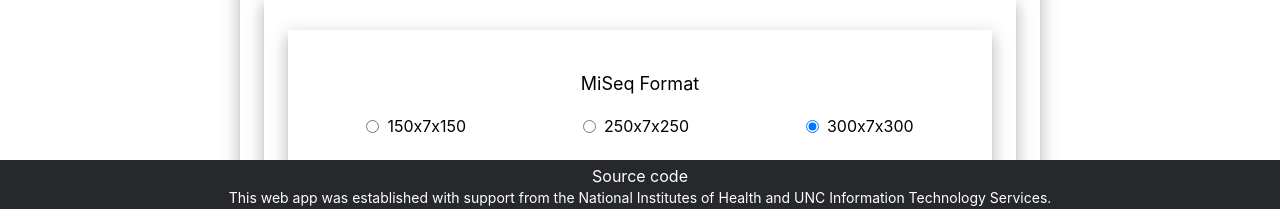
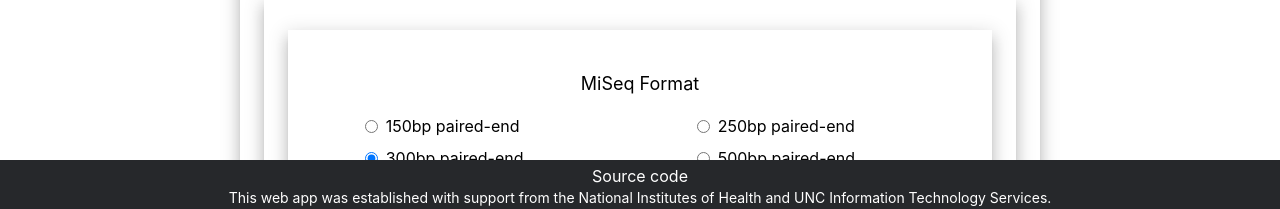
Before and after one commit to clarkmu/primer-id, a Next.js app: page /tcs in a window 1280 px wide. Shown: the part 588-797 px from the top of the page. Built offline with nearby package versions, Linux system fonts and the light colour scheme; no server answers.

Commit message:
TCS frontend - add platform format , update error rate to Slider

```diff
--- a/src/components/TCSDR/TCS/GlobalSettings.tsx
+++ b/src/components/TCSDR/TCS/GlobalSettings.tsx
@@ -2,7 +2,7 @@
 import PLATFORM_FORMATS from "@/utils/constants/PLATFORM_FORMATS";
 import RadioGroup from "@/components/form/RadioGroup";
 import Paper from "@/components/form/Paper";
-import Input from "@/components/form/Input";
+import Slider from "@/components/form/Slider";
 import { useTCS } from "@/contexts/TCSContext";
 
 export default function GlobalSettings() {
@@ -13,31 +13,36 @@
 
   return (
     <Paper>
-      <div className="flex flex-col gap-8 text-center items-center mb-4 my-2">
+      <div className="flex flex-col gap-12 text-center items-center mb-4 my-2">
         <RadioGroup
           direction="row"
+          wrap
+          wrapClassName="basis-1/3 min-w-[180px]"
           label="MiSeq Format"
           value={platformFormat}
           onChange={(e) =>
             setState((s) => ({
               ...s,
-              platformFormat: parseInt(e.target.value),
+              platformFormat: parseInt(e.target.value, 10),
             }))
           }
           radios={PLATFORM_FORMATS}
           data-cy="miseq-radio-input"
           uniqueKey="platformFormat"
         />
-        <Input
+        <Slider
           label="Platform Error Rate"
-          tooltip="Estimated raw sequence error rate"
-          data-cy="errorRate"
+          min={0.02}
+          max={0.05}
+          step={0.01}
           value={errorRate}
-          onChange={(v) =>
-            setState((s) => ({ ...s, errorRate: parseFloat(v.target.value) }))
+          onChange={(newValue) =>
+            setState((s) => ({ ...s, errorRate: newValue }))
           }
-          type="number"
-          step={0.01}
+          minLabel="0.02"
+          maxLabel="0.05"
+          showValueBadge
+          dataCy="errorRateSlider"
         />
       </div>
     </Paper>
--- a/src/components/form/RadioGroup.tsx
+++ b/src/components/form/RadioGroup.tsx
@@ -9,6 +9,8 @@
   error = "",
   row = false,
   direction = "column",
+  wrap = false,
+  wrapClassName = "",
   showLabel = true,
   uniqueKey = "",
   ...props
@@ -20,6 +22,8 @@
   error?: string;
   row?: boolean;
   direction?: "column" | "row";
+  wrap?: boolean;
+  wrapClassName?: string;
   showLabel?: boolean;
   uniqueKey?: string;
 }) {
@@ -29,7 +33,7 @@
     <div className={`flex flex-col gap-4 w-full relative`} {...props}>
       {showLabel && <div className="font-lg text-lg">{label}</div>}
       <div
-        className={`flex gap-2 ${
+        className={`flex gap-2 ${wrap ? "flex-wrap" : ""} ${
           direction === "row" ? "flex-row justify-around" : "flex-col"
         }`}
       >
@@ -38,7 +42,7 @@
 
           return (
             <div
-              className="flex gap-2 justify-start items-center"
+              className={`flex gap-2 justify-start items-center ${wrapClassName}`}
               key={uniqueRadioId}
             >
               <input
--- /dev/null
+++ b/src/components/form/Slider.tsx
@@ -0,0 +1,59 @@
+type SliderProps = {
+  label: string;
+  min: number;
+  max: number;
+  step: number;
+  value: number;
+  onChange: (newValue: number) => void;
+  minLabel?: string;
+  maxLabel?: string;
+  tooltip?: string;
+  dataCy?: string;
+  showValueBadge?: boolean;
+};
+
+export default function Slider({
+  label,
+  min,
+  max,
+  step,
+  value,
+  onChange,
+  minLabel,
+  maxLabel,
+  tooltip,
+  dataCy,
+  showValueBadge = false,
+}: SliderProps) {
+  return (
+    <div className="w-full flex flex-col gap-3 px-4">
+      <div className="flex items-center justify-between w-full">
+        <label className="font-lg text-lg">{label}</label>
+        {showValueBadge ? (
+          <span className="inline-flex items-center justify-center rounded-full bg-primary px-3 py-1 text-sm font-medium text-white">
+            {value.toFixed(2)}
+          </span>
+        ) : (
+          <span className="font-medium text-sm text-gray-700">
+            {value.toFixed(2)}
+          </span>
+        )}
+      </div>
+      <div className="flex items-center gap-3 w-full">
+        <span className="text-sm text-gray-500">{minLabel ?? min}</span>
+        <input
+          type="range"
+          min={min}
+          max={max}
+          step={step}
+          value={value}
+          onChange={(event) => onChange(parseFloat(event.target.value))}
+          className="w-full accent-primary"
+          data-cy={dataCy}
+        />
+        <span className="text-sm text-gray-500">{maxLabel ?? max}</span>
+      </div>
+      {tooltip ? <div className="text-xs text-gray-500">{tooltip}</div> : null}
+    </div>
+  );
+}
--- a/src/utils/constants/PLATFORM_FORMATS.ts
+++ b/src/utils/constants/PLATFORM_FORMATS.ts
@@ -1,7 +1,8 @@
 const PLATFORM_FORMATS: { value: number; label: string }[] = [
-  { value: 150, label: "150x7x150" },
-  { value: 250, label: "250x7x250" },
-  { value: 300, label: "300x7x300" },
+  { value: 150, label: "150bp paired-end" },
+  { value: 250, label: "250bp paired-end" },
+  { value: 300, label: "300bp paired-end" },
+  { value: 500, label: "500bp paired-end" },
 ];
 
 export default PLATFORM_FORMATS;
```
Also changed, not shown: 1 other file (tests, documents, lock files or other folders).
